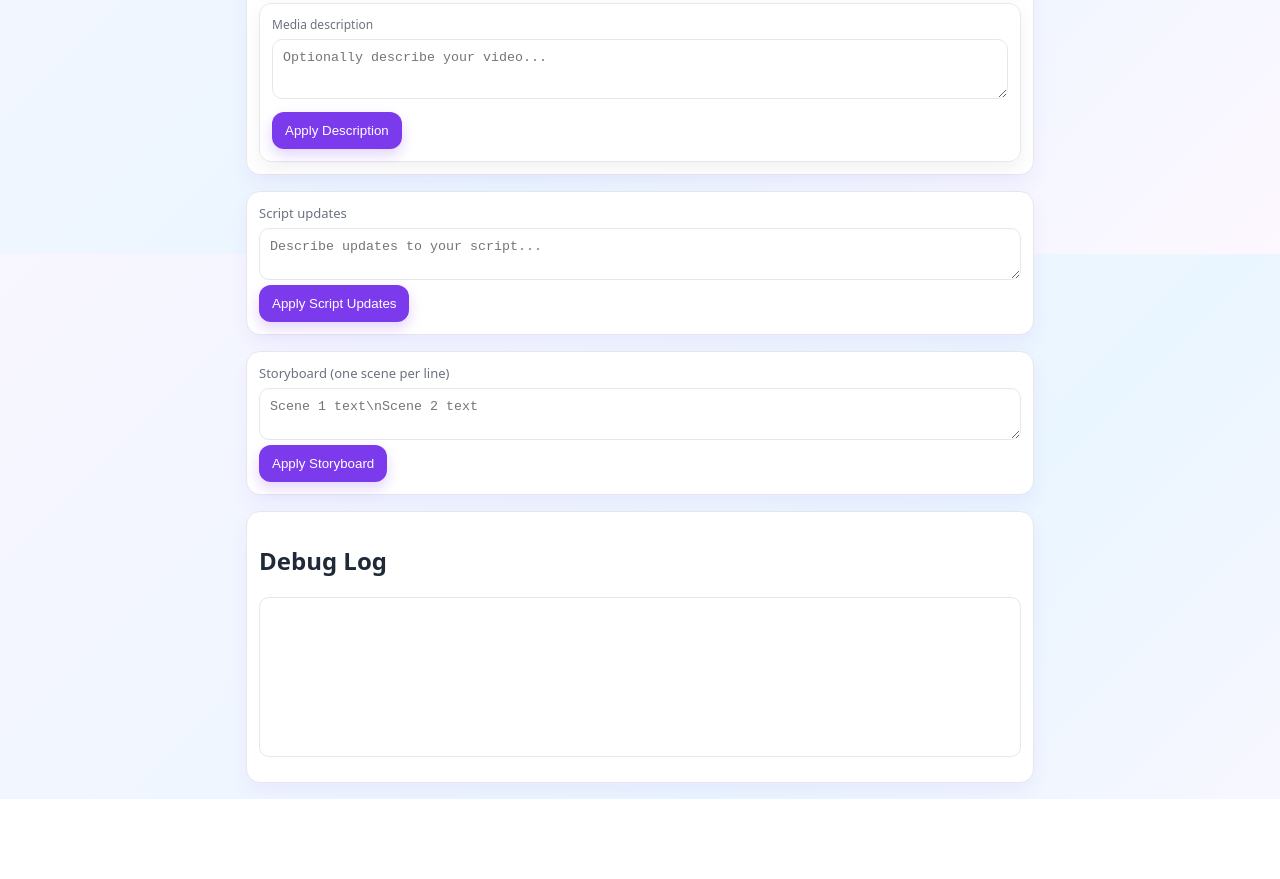
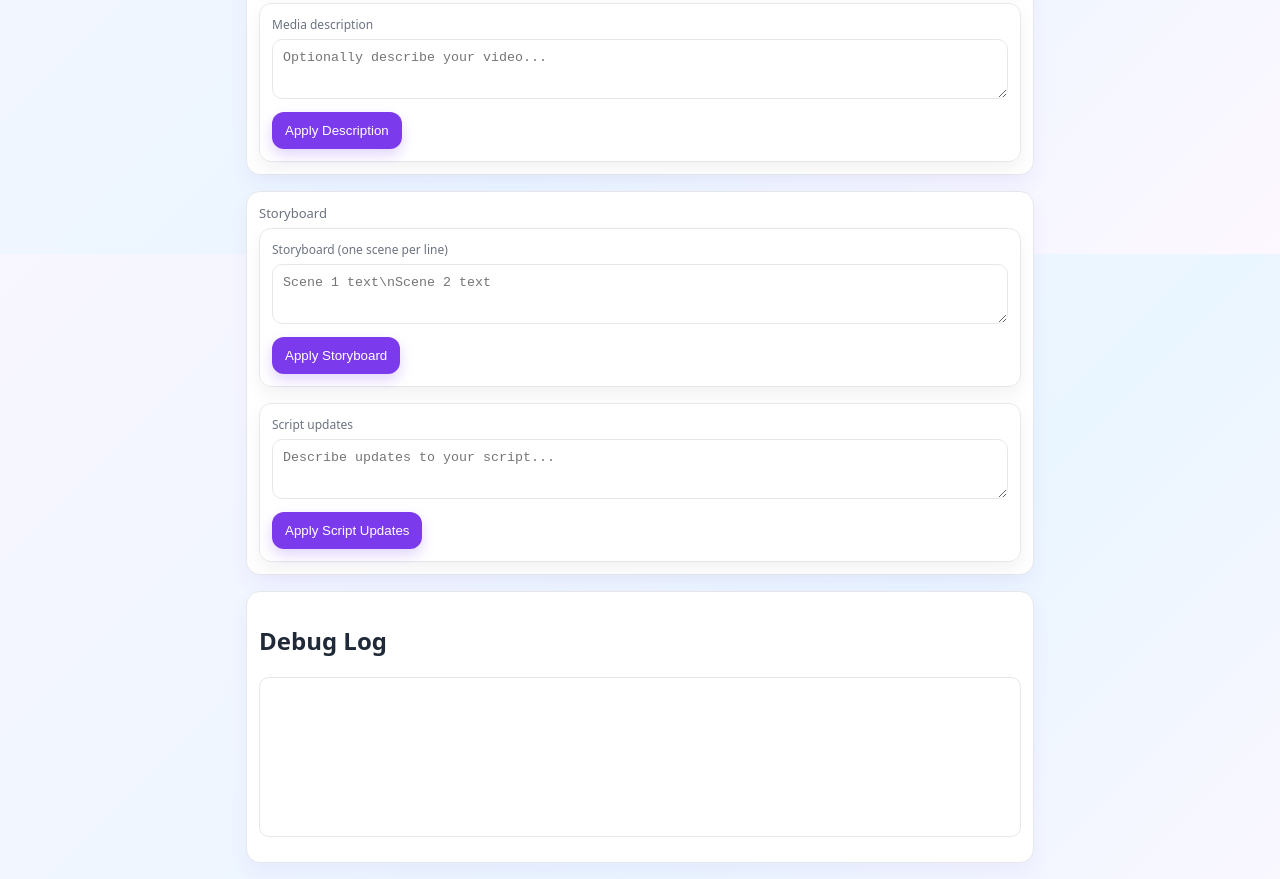
Before and after one commit to lachlanchen/SoraRemote, a plain HTML site: page pwa/index.html in a window 1280 px wide. Shown: the part 1346-2225 px from the top of the page. Before the commit the page ends 2145 px from the top, so only its background shows below. Drawn offline with Linux system fonts and the light colour scheme.

Commit message:
chore(pwa): group storyboard and script updates

```diff
--- a/pwa/index.html
+++ b/pwa/index.html
@@ -113,18 +113,22 @@
       </section>
 
       <section>
-        <label for="script-updates">Script updates</label>
-        <textarea id="script-updates" placeholder="Describe updates to your script..."></textarea>
-        <div class="row" style="grid-template-columns: repeat(1,minmax(0,1fr));">
-          <button data-action="apply-script-updates">Apply Script Updates</button>
-        </div>
-      </section>
-
-      <section>
-        <label for="scenes">Storyboard (one scene per line)</label>
-        <textarea id="scenes" placeholder="Scene 1 text\nScene 2 text"></textarea>
-        <div class="row" style="grid-template-columns: repeat(2,minmax(0,1fr));">
-          <button data-action="apply-storyboard">Apply Storyboard</button>
+        <label>Storyboard</label>
+        <div class="stack">
+          <div class="card">
+            <label class="sub" for="scenes">Storyboard (one scene per line)</label>
+            <textarea id="scenes" placeholder="Scene 1 text\nScene 2 text"></textarea>
+            <div class="row" style="grid-template-columns: repeat(2,minmax(0,1fr));">
+              <button data-action="apply-storyboard">Apply Storyboard</button>
+            </div>
+          </div>
+          <div class="card">
+            <label class="sub" for="script-updates">Script updates</label>
+            <textarea id="script-updates" placeholder="Describe updates to your script..."></textarea>
+            <div class="row" style="grid-template-columns: repeat(1,minmax(0,1fr));">
+              <button data-action="apply-script-updates">Apply Script Updates</button>
+            </div>
+          </div>
         </div>
       </section>
 
```
